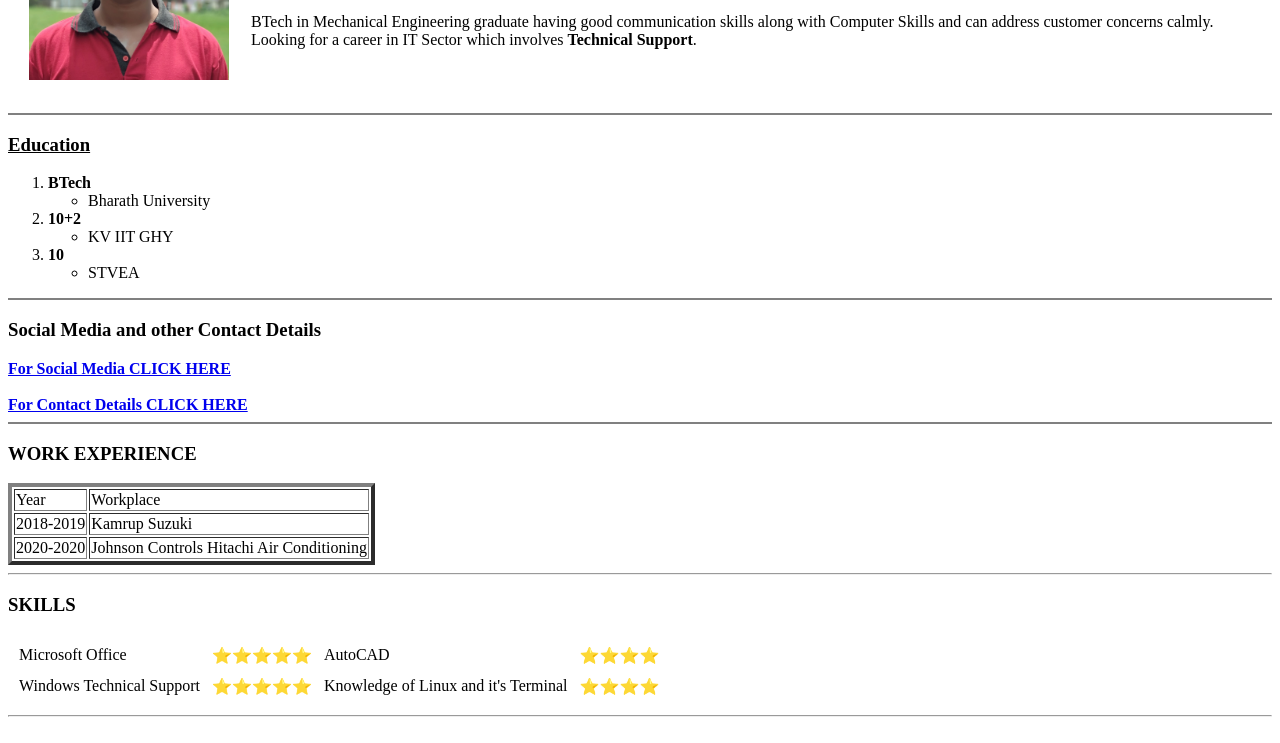
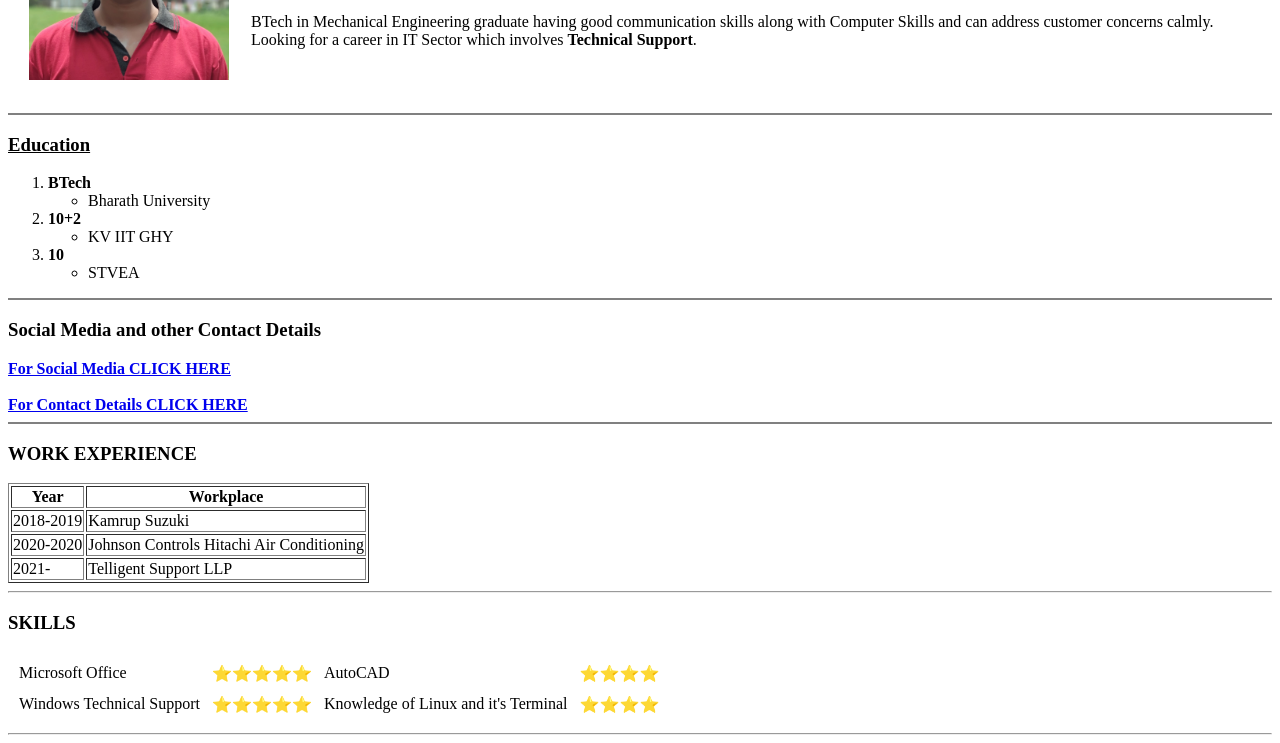
Before and after one commit to PrudenceROguish/cv, a plain HTML site: page index.html in a window 1280 px wide. Shown: the part 149-892 px from the top of the page. Drawn offline with Linux system fonts and the light colour scheme.

Commit message:
Update index.html

```diff
--- a/index.html
+++ b/index.html
@@ -45,10 +45,10 @@
   <a href="contact.html"> <strong> For Contact Details CLICK HERE </strong> </a>
   <hr size="2" noshade>
   <h3>WORK EXPERIENCE</h3>
-  <table border="4">
+  <table border="1">
     <tr>
-      <td>Year</td>
-      <td>Workplace</td>
+      <th>Year</th>
+      <th>Workplace</th>
     </tr>
     <tr>
       <td>2018-2019</td>
@@ -58,6 +58,10 @@
     <tr>
       <td>2020-2020</td>
       <td>Johnson Controls Hitachi Air Conditioning</td>
+    </tr>
+    <tr>
+      <td>2021-</td>
+      <td>Telligent Support LLP</td>
     </tr>
   </table>
   <hr>
```
